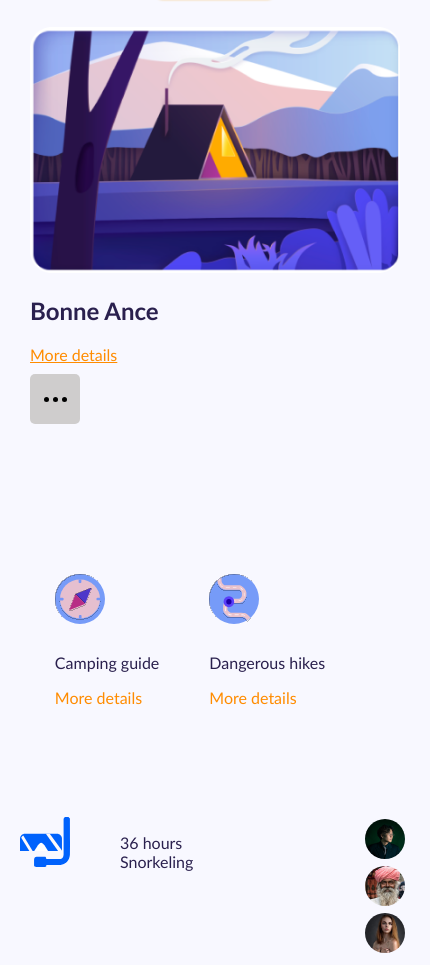
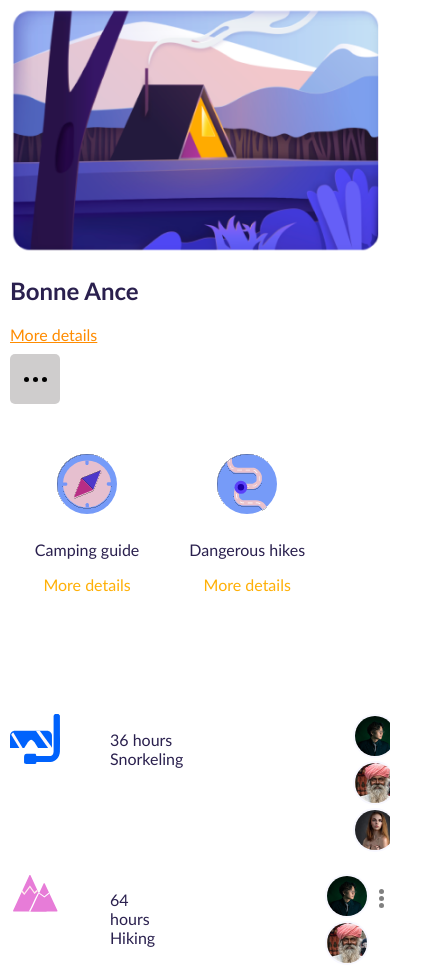
Before and after one commit to titlyn/Wcc_week_2, a plain HTML site: page index.html in a window 390 px wide. Shown: the part 154-1119 px from the top of the page, 430 px wide, since content can reach past the window. Drawn offline with Linux system fonts and the light colour scheme.

Commit message:
modified margin

```diff
--- a/src/css/style.css
+++ b/src/css/style.css
@@ -157,7 +157,7 @@ header #profil {
     margin-top: 20px;
 }
 
-#left {
+#left, #right {
     padding: 10px;
 }
 
@@ -207,25 +207,25 @@ header #profil {
     display: flex;
 }
 
-#main #left .left_cards .left_card .left_icon,
-#main #right .right_cards .right_card .right_icon {
+#left .left_cards .left_card .left_icon,
+#right .right_cards .right_card .right_icon {
     height: 50px;
     width: 50px;
 }
 
-#main #right .right_cards .right_card {
+#right .right_cards .right_card {
     display: flex;
 }
 
-#main #right .right_cards .right_card .threeimg{
+#right .right_cards .right_card .threeimg {
     margin-left: 200px;
 }
 
-#main #right .right_cards .right_card .description{
+#right .right_cards .right_card .description {
     margin-left: 50px;
 }
 
-#main #right .right_cards .right_card .threeimg img{
+#right .right_cards .right_card .threeimg img {
     border: 2px solid ghostwhite;
     margin-left: -30px;
     border-radius: 50%;
@@ -233,14 +233,14 @@ header #profil {
     width: 40px;
 }
 
-#main #right .right_cards .right_card .dots {
+#right .right_cards .right_card .dots {
     justify-content: center;
     align-items: center;
     margin-left: 10px;
     margin-top: 15px;
 }
 
-#main #right .right_cards .right_card .dots div {
+#right .right_cards .right_card .dots div {
     height: 5px;
     width: 5px;
     background-color: gray;
@@ -248,11 +248,11 @@ header #profil {
     border-radius: 50%;
 }
 
-#right .foot p{
+#right .foot p {
     color: gray;
 }
 
-#right .foot .icons img{
+#right .foot .icons img {
     height: 20px;
     width: 20px;
     margin-right: 20px;
@@ -262,7 +262,7 @@ header #profil {
     margin-bottom: 50px;
 }
 
-#main #left #illustration #details a{
+#main #left #illustration #details a {
     color: rgb(255, 140, 0);
 }
 
@@ -285,30 +285,30 @@ header #profil {
     margin: 2px;
 }
 
-#main #left .left_cards {
+#left .left_cards{
     display: flex;
     justify-content: center;
 }
 
-#main #left .left_cards .left_card {
+#left .left_cards .left_card {
     margin-right: 50px;
     margin-bottom: 100px;
-    margin-top: 100px;
+    display: flex;
+    flex-direction: column;
     justify-content: center;
     align-items: center;
     border-radius: 5px;
 }
 
-#main #left .left_cards .left_card .left_icon {
-    height: 50px;
-    width: 50px;
+#left .left_cards .left_card .left_icon {
+    height: 60px;
+    width: 60px;
     margin-bottom: 10px;
 }
 
-#main #left .left_cards .left_card a{
+#left .left_cards .left_card a {
     text-decoration: none;
-    margin: 0;
-    color: darkorange;
+    color: var(--yellowOrange);
 }
 
 
@@ -333,11 +333,11 @@ header #profil {
     }
 
 
-    #details{
+    #details {
         margin-left: 20px;
     }
 
-    #details h2{
+    #details h2 {
         margin-top: 0;
     }
 
@@ -345,18 +345,11 @@ header #profil {
         /* border: 2px solid green; */
     }
 }
- /* Small devices (portrait tablets and large phones, 600px and up) */
- @media only screen and (min-width: 600px) {
-    html{
+
+/* Small devices (portrait tablets and large phones, 600px and up) */
+@media only screen and (min-width: 600px) {
+    html {
         background-color: red;
-    }
- }
-
- /* for mobile devices*/
- @media only screen and (max-width: 600px) {
-    html {
-        background-color: ghostwhite;
-        margin: 20px;
     }
 }
 
```
